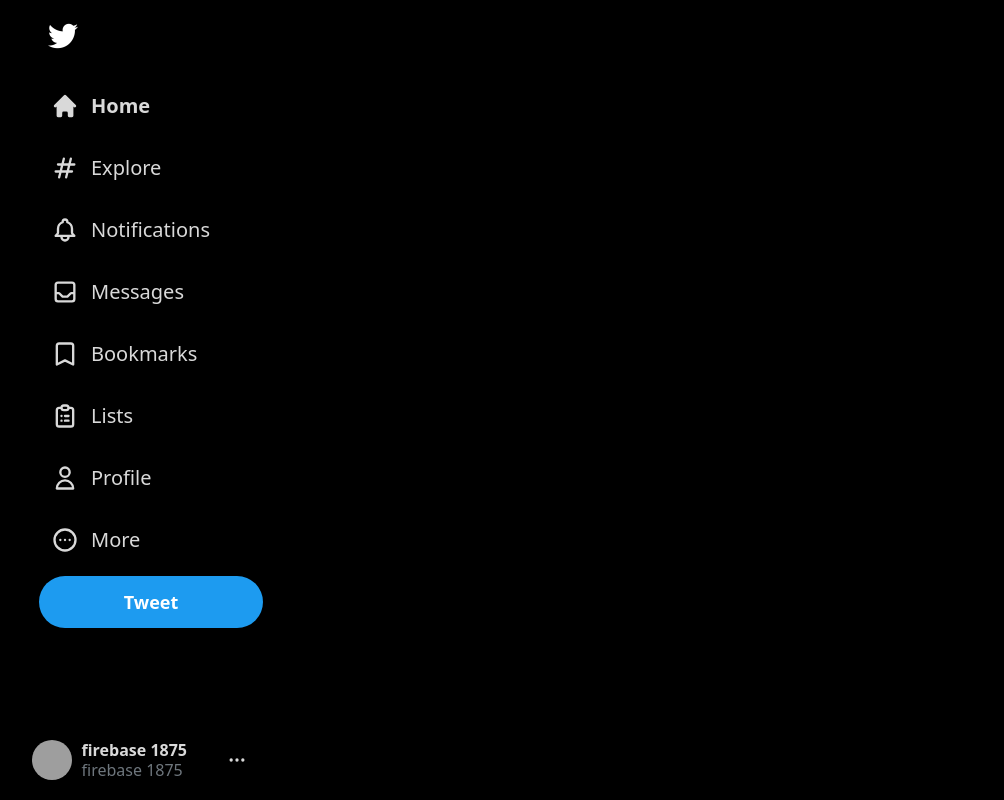
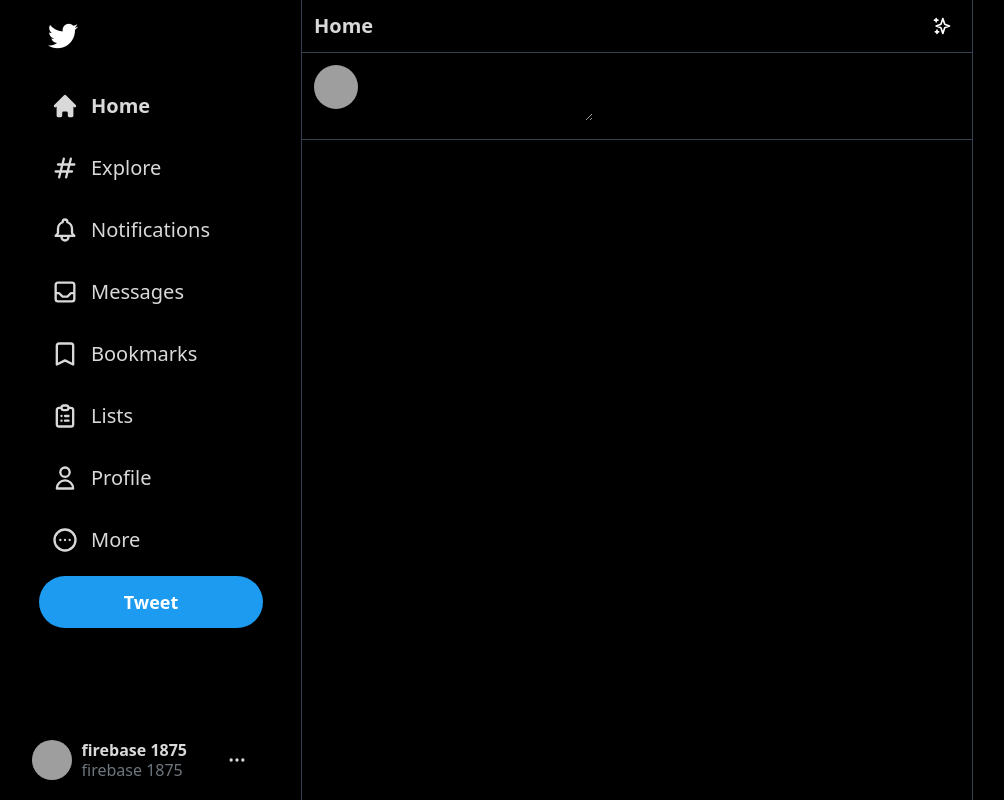
Before and after one commit to AdrianKCL/twitter-clone2, a Next.js app: page / in a window 1280 px wide. Shown: the whole page, without its empty margins (69-1073 px from the left). Built offline with nearby package versions, Linux system fonts and the light colour scheme; grey boxes are pictures that could not be loaded.

Commit message:
Some changes

```diff
--- /dev/null
+++ b/components/Feed.tsx
@@ -0,0 +1,17 @@
+import { SparklesIcon } from "@heroicons/react/outline";
+import React from "react";
+import Input from "./Input";
+
+export default function Feed() {
+  return (
+    <div className="flex-grow border-l border-r border-gray-700 max-w-2xl sm:ml-[73px] xl:ml-[370px]">
+      <div className="text-[#d9d9d9] flex items-center sm:justify-between py-2 px-3 sticky top-0 z-50 bg-black border-b border-gray-700">
+        <h2 className="text-lg sm:text-xl font-bold">Home</h2>
+        <div className="hoverAnimation w-9 h-9 flex items-center justify-center xl:px-0 ml-auto">
+          <SparklesIcon className="h-5 text-white" />
+        </div>
+      </div>
+      <Input />
+    </div>
+  );
+}
--- /dev/null
+++ b/components/Input.tsx
@@ -0,0 +1,25 @@
+import React, { useState } from "react";
+
+export default function Input() {
+  const [input, setInput] = useState("");
+  return (
+    <div
+      className={`border-b border-gray-700 p-3 flex space-x-3 overflow-y-scroll`}
+    >
+      <img
+        src="https://play-lh.googleusercontent.com/-ItVws7vnhnE/AAAAAAAAAAI/AAAAAAAAAAA/AMZuucmXV2m7DQlRgrcbxEDI1nc0wkuv_Q/photo.jpg"
+        alt=""
+        className="h-11 w-11 rounded-full cursor-pointer"
+      />
+      <div className="w-full divide-y divide-gray-700">
+        <div className={``}>
+          <textarea
+            value={input}
+            rows={2}
+            className="bg-transparent outline-none text-[#d9d9d9] text-lg"
+          ></textarea>
+        </div>
+      </div>
+    </div>
+  );
+}
--- a/components/Sidebar.tsx
+++ b/components/Sidebar.tsx
@@ -20,7 +20,7 @@ export default function Sidebar() {
       <div className="flex items-center justify-center w-14 h-14 hoverAnimation p-0 xl:ml-24">
         <Image src={Logo} width={30} height={30} />
       </div>
-      <div className="space-y-2.5 mt-4 mb-2.5 xl:ml-24">
+      <div className="space-y-2.5 mt-4 mb-2.5 xl:ml-24 ">
         <SidebarLink text="Home" Icon={HomeIcon} active />
         <SidebarLink text="Explore" Icon={HashtagIcon} />
         <SidebarLink text="Notifications" Icon={BellIcon} />
--- a/pages/index.tsx
+++ b/pages/index.tsx
@@ -1,16 +1,18 @@
 import type { NextPage } from "next";
 import Head from "next/head";
+import Feed from "../components/Feed";
 import Sidebar from "../components/Sidebar";
 
 const Home: NextPage = () => {
   return (
-    <div className="bg-black min-h-screen flex max-w-[1500px] mx-auto">
+    <div>
       <Head>
         <title>Twitter Clone</title>
         <link rel="icon" href="/favicon.ico" />
       </Head>
-      <main className="">
+      <main className="bg-black min-h-screen flex max-w-[1500px] mx-auto">
         <Sidebar />
+        <Feed />
       </main>
     </div>
   );
--- a/styles/globals.css
+++ b/styles/globals.css
@@ -14,3 +14,8 @@
     transition duration-200 ease-out;
   }
 }
+@layer components {
+  .no-cursor {
+    @apply cursor-not-allowed;
+  }
+}
```
